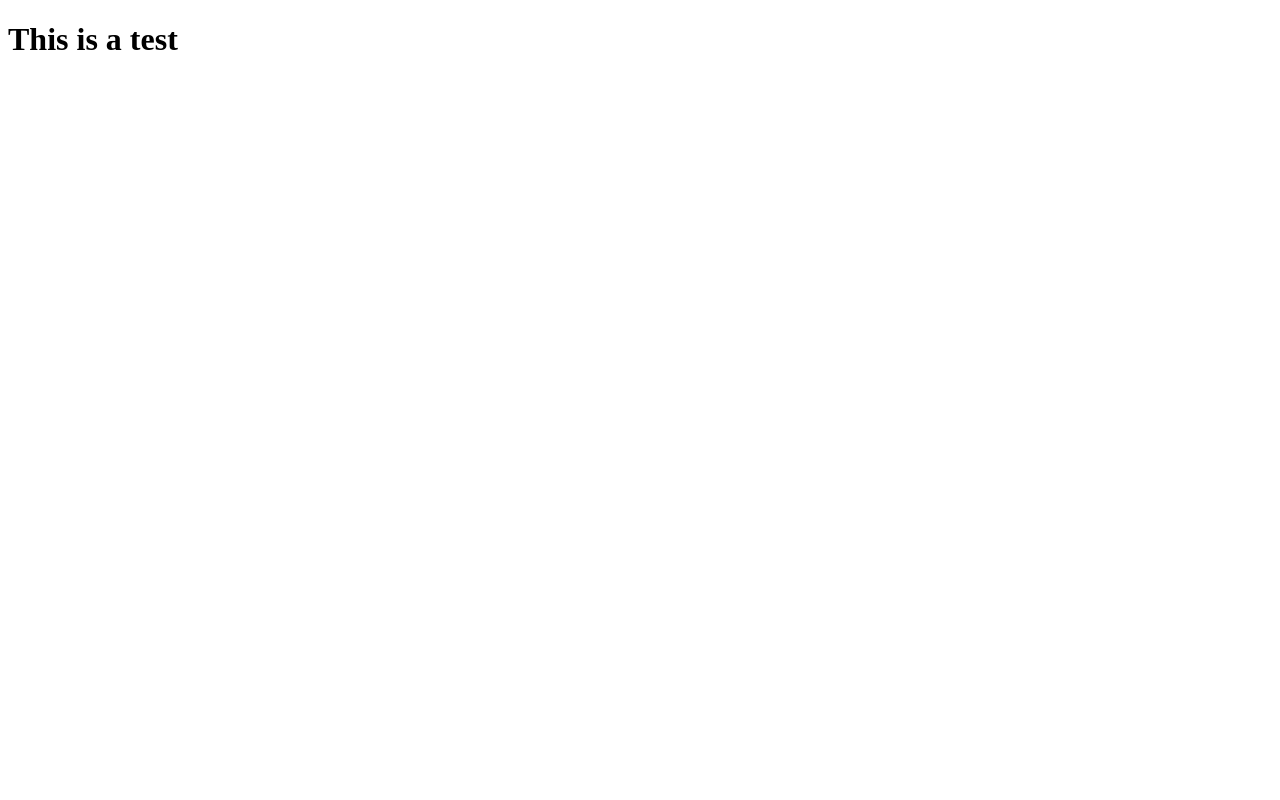
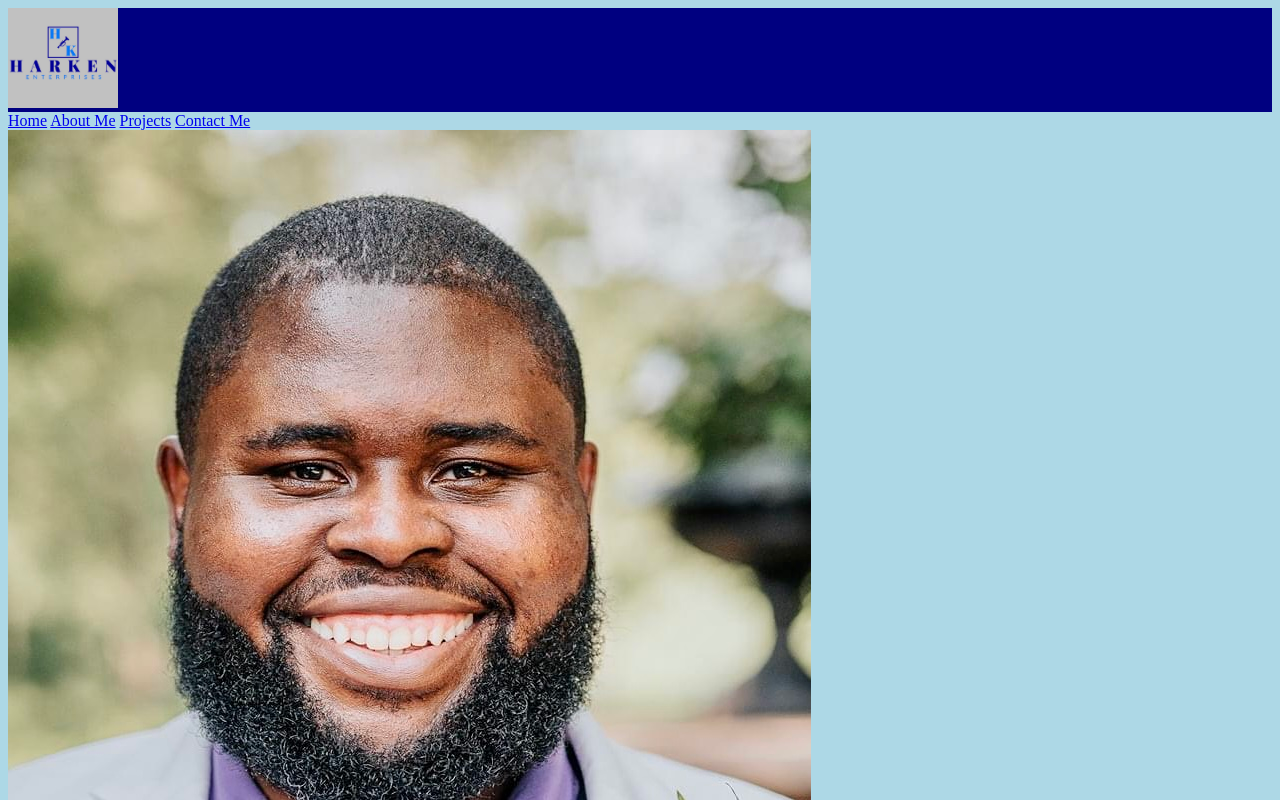
Before and after one commit to kenharris83/kenharris83.github.io, a plain HTML site: page index.html in a window 1280 px wide. Shown: the top 800 px of the page. Drawn offline with Linux system fonts and the light colour scheme.

Commit message:
beginning stages of Profile page

```diff
--- a/index.html
+++ b/index.html
@@ -5,9 +5,37 @@
     <meta name="viewport" content="width=device-width, initial-scale=1.0">
     <title>Document</title>
     <link rel="stylesheet" href="style.css">
-    <h1>This is a test</h1>
+
 </head>
 <body>
+    <Nav>
+        <div class="nav-logo">
+            <a href="#">
+                <img src="./Images/Harken Enterprises.jpg" alt="Profile Logo">
+            </a>
+        </div>
+    </Nav>
+    <header>
+        <div class="nav-links">
+            <a href="#">Home</a>
+            <a href="#">About Me</a>
+            <a href="#">Projects</a>
+            <a href="#">Contact Me</a>
+        </div>
+    </header>
+    <Body>
+        <img src="./Images/Profile Pic.jpg" alt="Profile Picture">
+        <h1>About Me</h1>
+        <p>I'm a versatile professional who transitioned from the world of accounting to the dynamic realm of programming. Armed with expertise in HTML, CSS, Java, and JavaScript, I navigate the digital landscape with precision and creativity. Beyond the screen, I find joy in the simple pleasures of life—cherishing moments with my family and friends. When coding takes a pause, I indulge in the immersive realms of video games, finding both relaxation and inspiration in the virtual adventures they offer. Through the lens of both numbers and code, I'm on a journey of continual growth and exploration, always seeking the next challenge to conquer.  </p>
+    </Body>
+    <footer>
+        <div class="nav-links">
+            <a href="https://www.linkedin.com/in/kenneth-harris-87402a39">Linkedin</a>
+            <a href="https://github.com/kenharris83/kenharris83.github.io">Projects</a>
 
+
+        </div>
+        <p>&copy; Ken Harris, 2023 All Rights Reserved</p>
+    </footer>
 </body>
 </html>
--- a/style.css
+++ b/style.css
@@ -0,0 +1,14 @@
+body{
+    background-color:lightblue ;
+    font-family:'Times New Roman', Times, serif
+
+}
+.nav-logo a img{
+    width: 110px;
+    height: 100px;
+}
+nav{
+    background-color: navy;
+
+
+}
```
